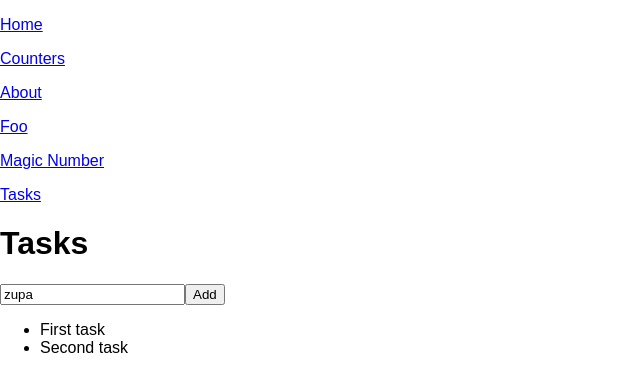
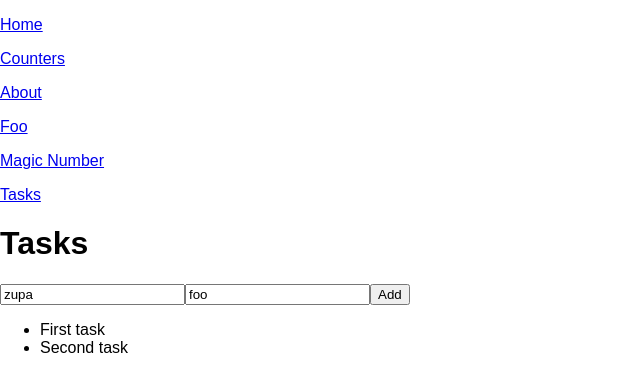
Before and after one commit to agatapiernikowska/react-cwiczenia, a React (Create React App) app: page /tasks in a window 1280 px wide. Shown: the top 392 px of the page, without its empty margins (0-640 px from the left). Built offline with nearby package versions, Linux system fonts and the light colour scheme.

Commit message:
add second input for task description

```diff
--- a/src/TasksView.js
+++ b/src/TasksView.js
@@ -3,7 +3,8 @@ import React, { Component } from 'react'
   class TasksView extends Component {
 
   state = {
-    taskName: 'zupa'
+    taskName: 'zupa',
+    taskDescription: 'foo'
   }
 
   handleSubmit  = event => {
@@ -25,6 +26,9 @@ import React, { Component } from 'react'
                   value={this.state.taskName}
                   onChange={this.handleChange}
                 />
+                <input
+                  value={this.state.taskDescription}
+                />
                 <button>Add</button>
               </form>
               <ul>
```
